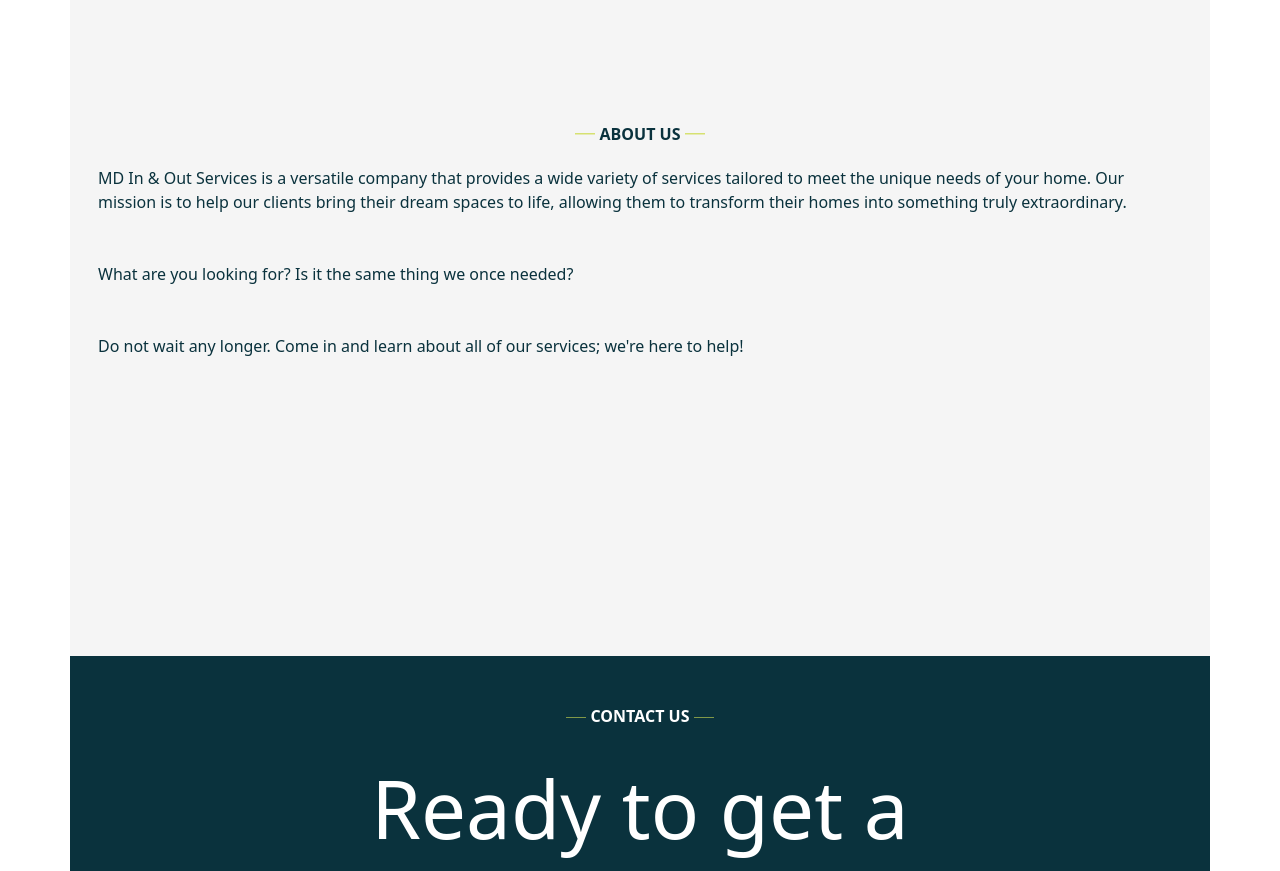
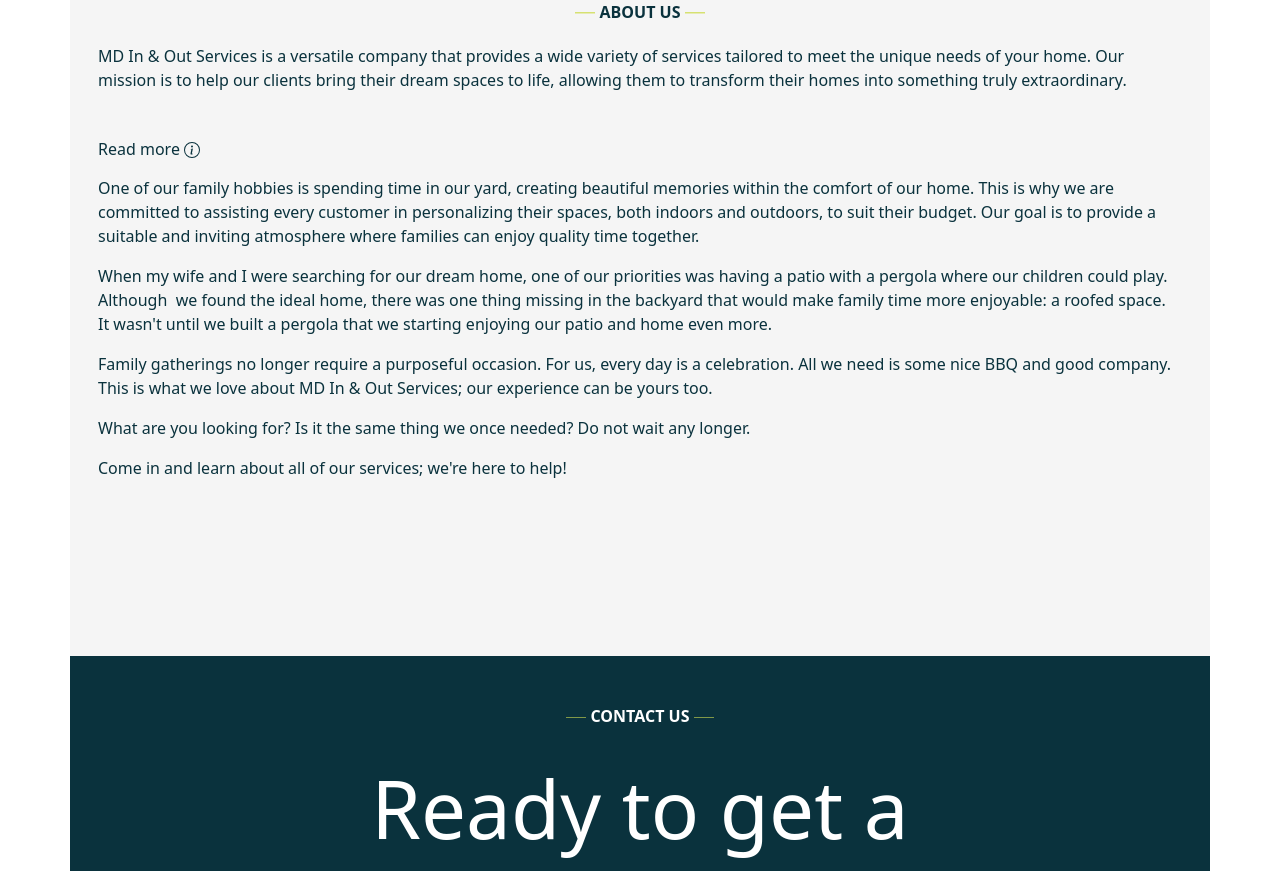
Before and after one commit to yohanJS/mdinandoutserv, a Vue app: page / in a window 1280 px wide. Shown: the part 1080-1951 px from the top of the page. Built offline with nearby package versions, Linux system fonts and the light colour scheme.

Commit message:
adding about content

```diff
--- a/src/components/AboutUs.vue
+++ b/src/components/AboutUs.vue
@@ -12,17 +12,62 @@
           </svg>
         </p>
         <p class="p-3">
-        MD In & Out Services is a versatile company that provides a wide variety of services tailored to meet the unique
+          MD In & Out Services is a versatile company that provides a wide variety of services tailored to meet the
+          unique
           needs of your home. Our mission is to help our clients bring their dream spaces to life,
           allowing them to transform their homes into something truly extraordinary.
         </p>
-      <p class="p-3">
+        <!-- <p class="p-3">
         What are you looking for? Is it the same thing we once needed?
       </p>
       <p class="p-3">
         Do not wait any longer.
         Come in and learn about all of our services; we're here to help!
+      </p> -->
+      <div class="col-12 p-3 text-color">
+        <div id="readMoreAccordion">
+          <div>
+            <h2 class="accordion-header" id="headingOne">
+              <a class="accordion-button mb-3 text-decoration-none text-color" type="button" data-bs-toggle="collapse" data-bs-target="#collapseOne"
+                aria-expanded="true" aria-controls="collapseOne">
+                Read more
+                <svg xmlns="http://www.w3.org/2000/svg" width="16" height="16" fill="currentColor" class="bi bi-info-circle ms-1" viewBox="0 0 16 16">
+                  <path d="M8 15A7 7 0 1 1 8 1a7 7 0 0 1 0 14m0 1A8 8 0 1 0 8 0a8 8 0 0 0 0 16"/>
+                  <path d="m8.93 6.588-2.29.287-.082.38.45.083c.294.07.352.176.288.469l-.738 3.468c-.194.897.105 1.319.808 1.319.545 0 1.178-.252 1.465-.598l.088-.416c-.2.176-.492.246-.686.246-.275 0-.375-.193-.304-.533zM9 4.5a1 1 0 1 1-2 0 1 1 0 0 1 2 0"/>
+                </svg>
+              </a>
+            </h2>
+            <div id="collapseOne" class="accordion-collapse collapse show" aria-labelledby="headingOne"
+              data-bs-parent="#readMoreAccordion">
+              <div class="accordion-body">
+                <p> One of our family hobbies is spending time in our yard, creating beautiful memories within the
+                  comfort of our home.
+                  This is why we are committed to assisting every customer in personalizing their spaces, both indoors
+                  and outdoors,
+                  to suit their budget. Our goal is to provide a suitable and inviting atmosphere where families can
+                  enjoy quality time together.
                 </p>
+                <p>
+                  When my wife and I were searching for our dream home, one of our priorities was having a patio with a
+                  pergola where our children could play.
+                  Although  we found the ideal home, there was one thing missing in the backyard that would make family
+                  time more enjoyable: a roofed space.
+                  It wasn't until we built a pergola that we starting enjoying our patio and home even more.
+                </p>
+                <p>
+                  Family gatherings no longer require a purposeful occasion. For us, every day is a celebration. All we
+                  need is some nice BBQ and good company.
+                  This is what we love about MD In & Out Services; our experience can be yours too.
+                </p>
+                <p>What are you looking for? Is it the same thing we once needed? Do not wait any longer.
+                </p>
+                <p>
+                  Come in and learn about all of our services; we're here to help!</p>
+              </div>
+            </div>
+          </div>
+        </div>
+      </div>
       </div>
     </div>
   </div>
@@ -32,6 +77,7 @@
 .section-bg {
   background-color: #f5f5f5;
 }
+
 .text-color {
   color: #0A323D;
 }
```
Lines whose indentation alone changed are shown as unchanged.
